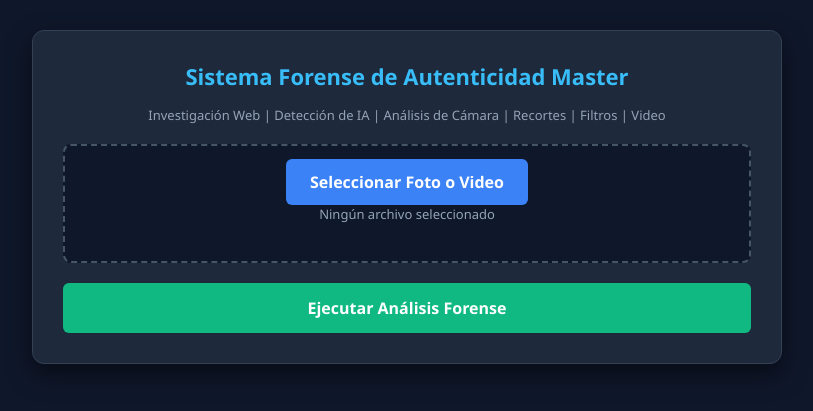
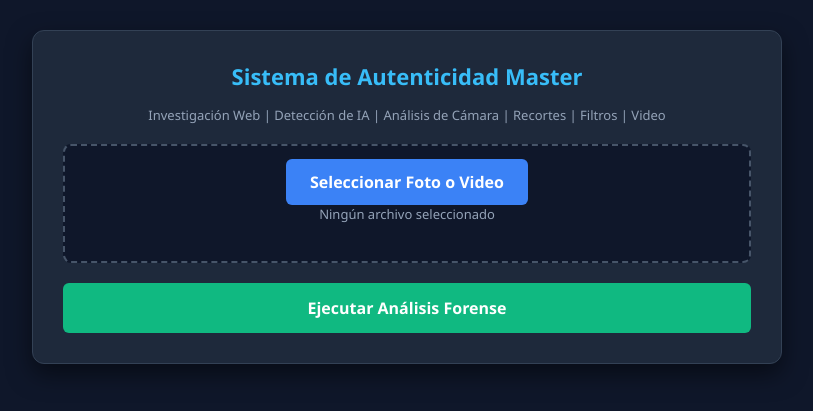
Before and after one commit to wilbertabreu27-svg/Dectectar-imagen-o-video-de-ia, a Flask app: page / in a window 1280 px wide. Shown: the top 411 px of the page, without its empty margins (233-1046 px from the left). Run offline with Flask 3, Linux system fonts and the light colour scheme.

Commit message:
Actualizar index.html con ruta relativa para produccion

```diff
--- a/templates/index.html
+++ b/templates/index.html
@@ -3,7 +3,7 @@
 <head>
     <meta charset="UTF-8">
     <meta name="viewport" content="width=device-width, initial-scale=1.0">
-    <title>Analizador Forense Multimodal Master</title>
+    <title>Analizador Multimodal Master</title>
     <style>
         * { box-sizing: border-box; font-family: 'Segoe UI', Tahoma, Geneva, Verdana, sans-serif; }
         body { background-color: #0f172a; color: #f8fafc; padding: 30px; margin: 0; display: flex; justify-content: center; }
@@ -29,7 +29,7 @@
 <body>
 
 <div class="card">
-    <h1>Sistema Forense de Autenticidad Master</h1>
+    <h1>Sistema de Autenticidad Master</h1>
     <p class="subtitle">Investigación Web | Detección de IA | Análisis de Cámara | Recortes | Filtros | Video</p>
 
     <div class="upload-area">
@@ -84,7 +84,7 @@ async function procesarAnalisis() {
     statusBox.style.color = "#38bdf8";
 
     try {
-        const response = await fetch('http://127.0.0.1:5000/analizar_master', {
+        const response = await fetch('/analizar_master', {
             method: 'POST',
             body: formData
         });
```
